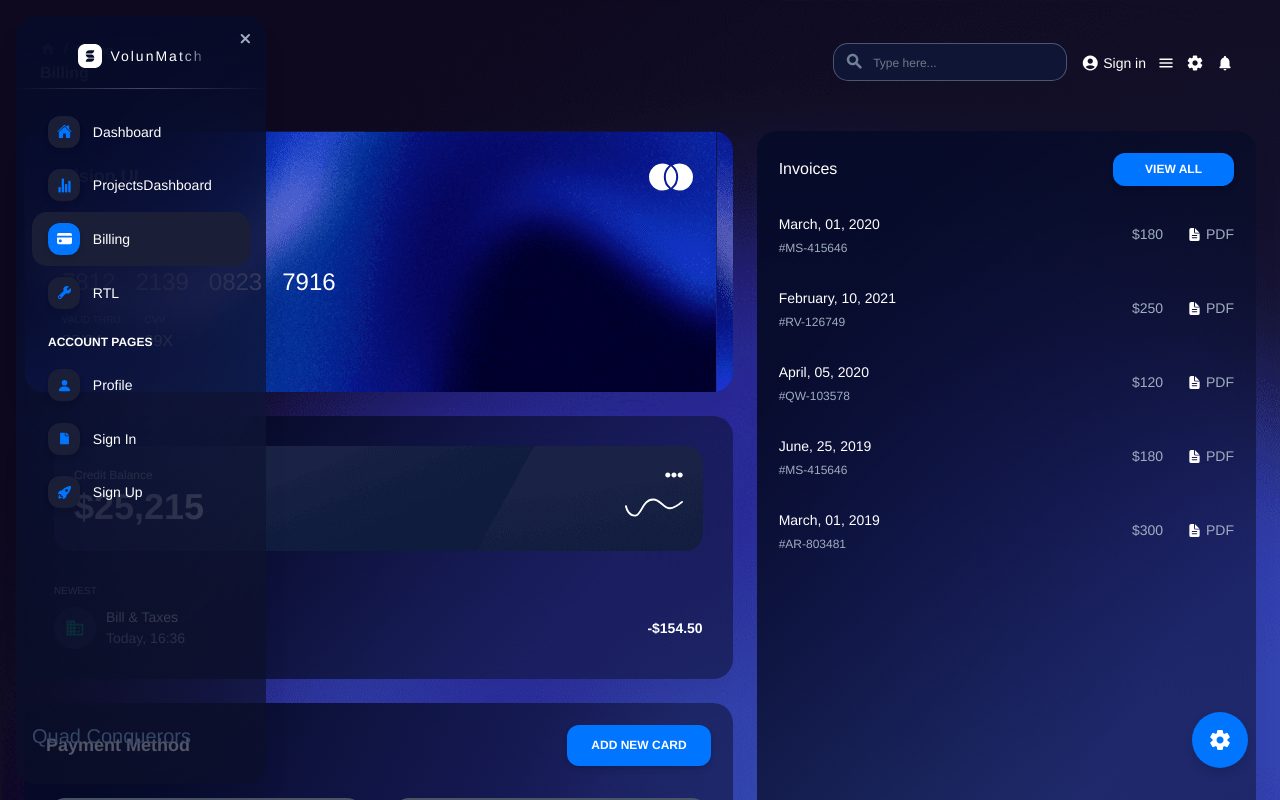
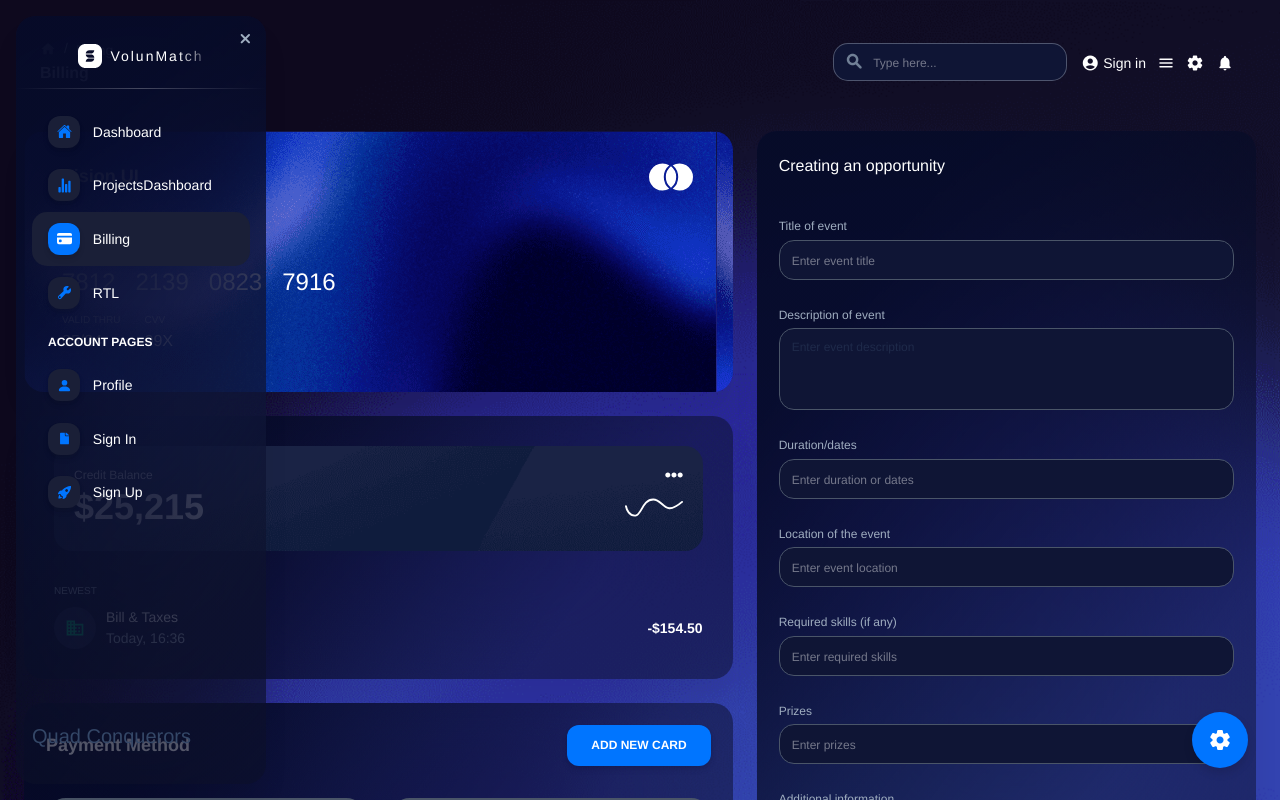
Before and after one commit to Mir-Inayat/QuadConquerors, a React (Create React App) app: page /billing in a window 1280 px wide. Shown: the top 800 px of the page. Built offline with nearby package versions, Linux system fonts and the light colour scheme; a small style sheet from the web is missing.

Commit message:
creating opportunity

```diff
--- a/src/layouts/billing/components/Invoices/index.js
+++ b/src/layouts/billing/components/Invoices/index.js
@@ -1,54 +1,83 @@
 /*!
-
 =========================================================
-* Vision UI Free React - v1.0.0
+* QuadConquerors - v1.0.0
 =========================================================
 
-* Product Page: https://www.creative-tim.com/product/vision-ui-free-react
-* Copyright 2021 Creative Tim (https://www.creative-tim.com/)
-* Licensed under MIT (https://github.com/creativetimofficial/vision-ui-free-react/blob/master LICENSE.md)
+* Copyright 2024 QuadConquerors (https://www.quadconquerors.com)
+* Licensed under MIT (https://github.com/quadconquerors/license/blob/main/LICENSE.md)
 
-* Design and Coded by Simmmple & Creative Tim
+* Coded by QuadConquerors
 
 =========================================================
 
 * The above copyright notice and this permission notice shall be included in all copies or substantial portions of the Software.
-
 */
 
-// @mui material components
 import Card from "@mui/material/Card";
-
-// Vision UI Dashboard React components
 import VuiBox from "components/VuiBox";
 import VuiTypography from "components/VuiTypography";
 import VuiButton from "components/VuiButton";
+import VuiInput from "components/VuiInput";
 
-// Billing page components
-import Invoice from "layouts/billing/components/Invoice";
-
-function Invoices() {
+function CreateOpportunity() {
   return (
-    <Card id="delete-account" sx={{ height: "100%" }}>
-      <VuiBox mb="28px" display="flex" justifyContent="space-between" alignItems="center">
+    <Card id="create-opportunity" sx={{ height: "100%" }}>
+      <VuiBox mb="28px">
         <VuiTypography variant="h6" fontWeight="medium" color="white">
-          Invoices
+          Creating an opportunity
         </VuiTypography>
-        <VuiButton variant="contained" color="info" size="small">
-          VIEW ALL
-        </VuiButton>
       </VuiBox>
       <VuiBox>
-        <VuiBox component="ul" display="flex" flexDirection="column" p={0} m={0}>
-          <Invoice date="March, 01, 2020" id="#MS-415646" price="$180" />
-          <Invoice date="February, 10, 2021" id="#RV-126749" price="$250" />
-          <Invoice date="April, 05, 2020" id="#QW-103578" price="$120" />
-          <Invoice date="June, 25, 2019" id="#MS-415646" price="$180" />
-          <Invoice date="March, 01, 2019" id="#AR-803481" price="$300" noGutter />
+        <VuiBox component="form" display="flex" flexDirection="column" gap={2}>
+          <VuiBox>
+            <VuiTypography variant="caption" color="text" fontWeight="medium" mb={1}>
+              Title of event
+            </VuiTypography>
+            <VuiInput placeholder="Enter event title" />
+          </VuiBox>
+          <VuiBox>
+            <VuiTypography variant="caption" color="text" fontWeight="medium" mb={1}>
+              Description of event
+            </VuiTypography>
+            <VuiInput placeholder="Enter event description" multiline rows={3} />
+          </VuiBox>
+          <VuiBox>
+            <VuiTypography variant="caption" color="text" fontWeight="medium" mb={1}>
+              Duration/dates
+            </VuiTypography>
+            <VuiInput placeholder="Enter duration or dates" />
+          </VuiBox>
+          <VuiBox>
+            <VuiTypography variant="caption" color="text" fontWeight="medium" mb={1}>
+              Location of the event
+            </VuiTypography>
+            <VuiInput placeholder="Enter event location" />
+          </VuiBox>
+          <VuiBox>
+            <VuiTypography variant="caption" color="text" fontWeight="medium" mb={1}>
+              Required skills (if any)
+            </VuiTypography>
+            <VuiInput placeholder="Enter required skills" />
+          </VuiBox>
+          <VuiBox>
+            <VuiTypography variant="caption" color="text" fontWeight="medium" mb={1}>
+              Prizes
+            </VuiTypography>
+            <VuiInput placeholder="Enter prizes" />
+          </VuiBox>
+          <VuiBox>
+            <VuiTypography variant="caption" color="text" fontWeight="medium" mb={1}>
+              Additional information
+            </VuiTypography>
+            <VuiInput placeholder="Enter any additional information" />
+          </VuiBox>
+          <VuiButton variant="contained" color="info" type="submit">
+            SUBMIT
+          </VuiButton>
         </VuiBox>
       </VuiBox>
     </Card>
   );
 }
 
-export default Invoices;
+export default CreateOpportunity;
```
